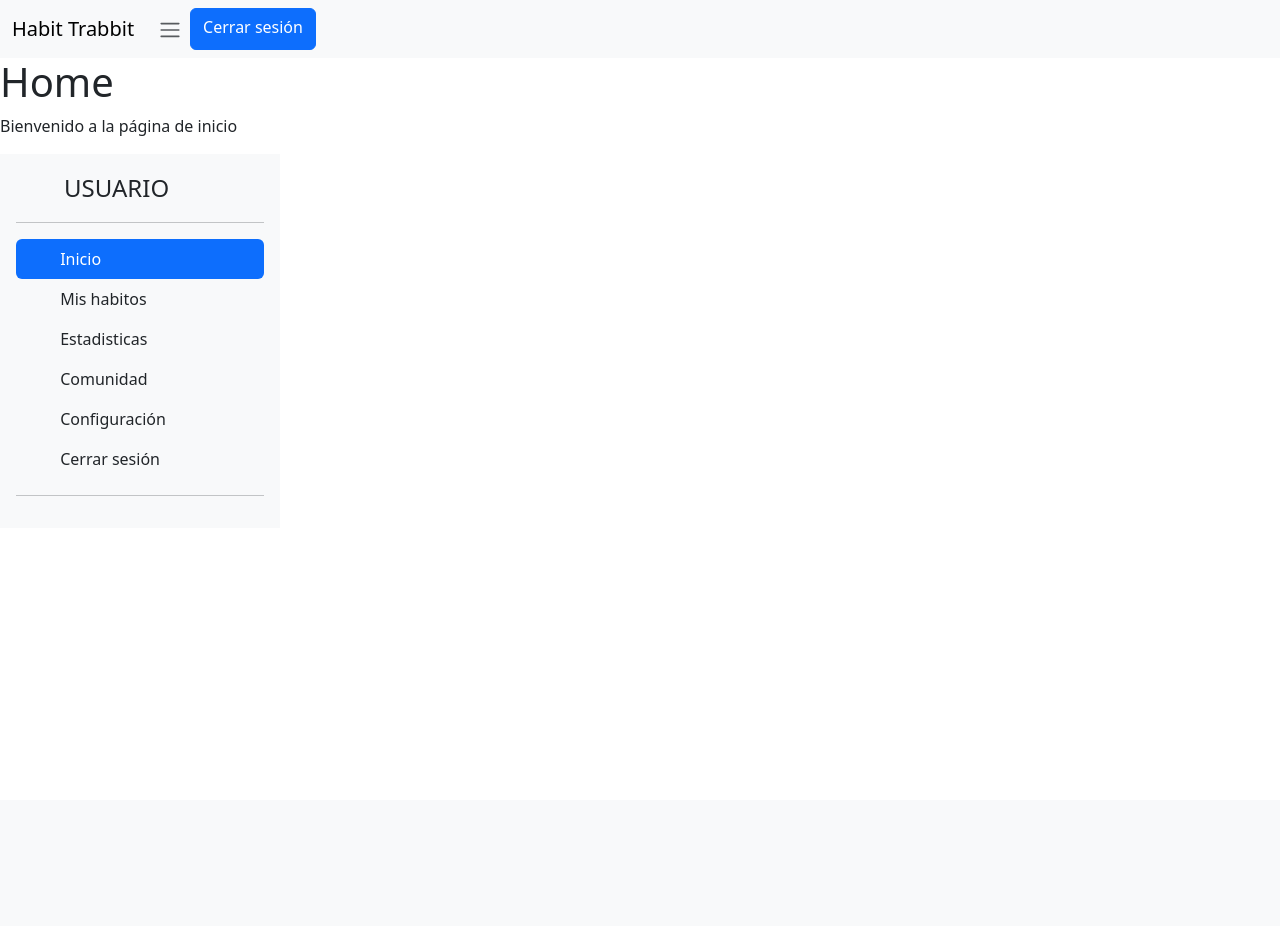
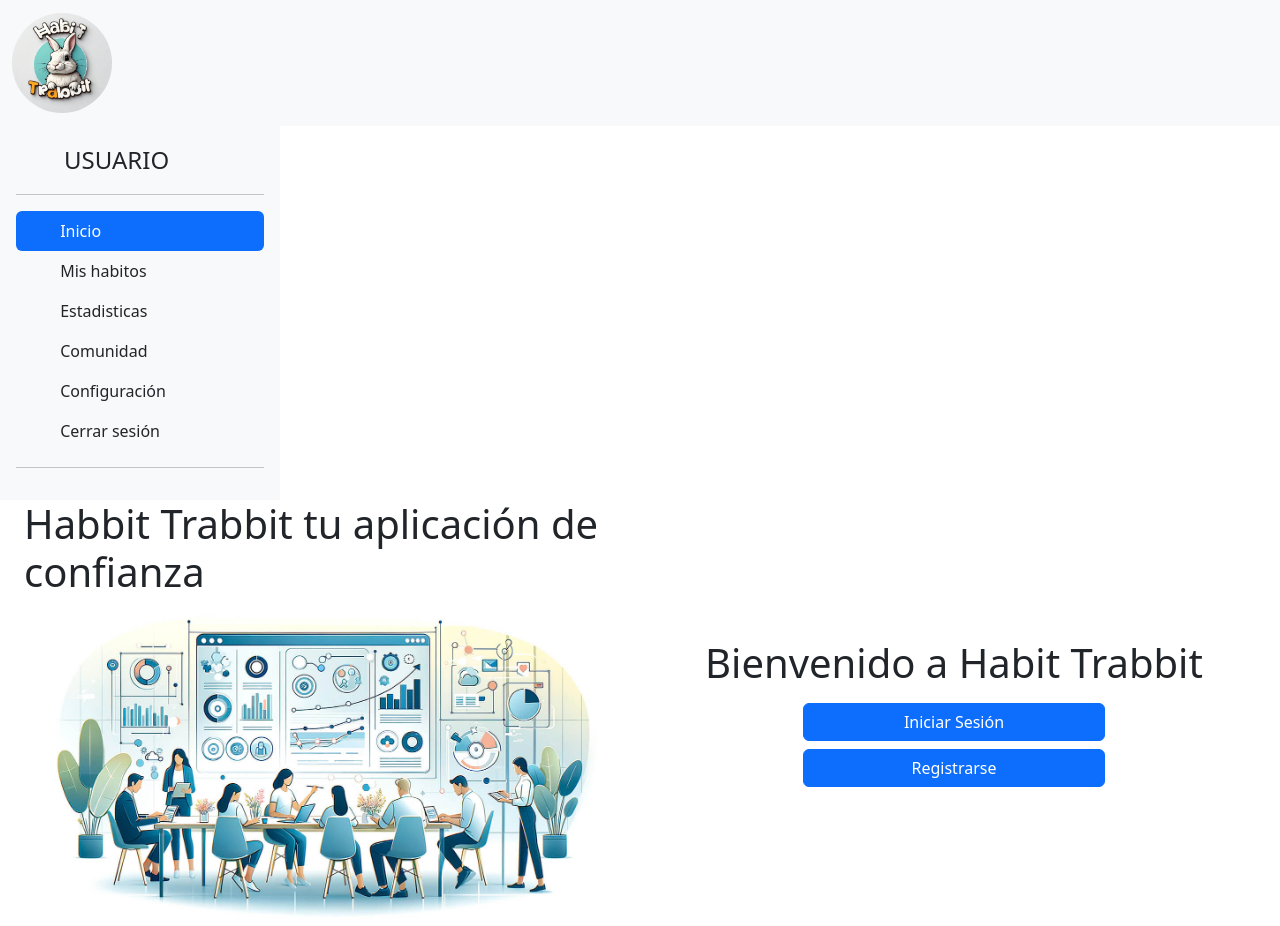
Before and after one commit to rcsrn/HabitTracker, a Django app: page / in a window 1280 px wide. Before the commit the page ends 496 px from the top, so only its background shows below. Run offline with Django 5.2, Linux system fonts and the light colour scheme; the visitor is signed in with stand-in values (Sample User, id 1).

Commit message:
added home page

```diff
--- a/templates/home.html
+++ b/templates/home.html
@@ -1,7 +1,9 @@
+
 {% extends 'base.html' %}
+
+{% load static %}
+
 {% block content %}
-    <h1>Home</h1>
-    <p>Bienvenido a la página de inicio</p>
 
 
     {% if user.is_authenticated %}
@@ -52,8 +54,68 @@
         </ul>
         <hr>
       </div>
-    {% else %}
+      {% else %}
 
-    {% endif %}
+      {% endif %}
 
-{% endblock content %}
+      <div class="container-fluid top">
+
+          <div class="container-fluid left">
+              <h1>
+                  Habbit Trabbit tu aplicación de confianza
+              </h1>
+
+                <img src="{% static 'dashboard.jpg' %}" alt="" id="main-image">
+            </div>
+
+            <div class="container-fluid right">
+                <h1>
+                    Bienvenido a Habit Trabbit
+                </h1>
+
+                <button class="btn btn-primary bienvenida">
+                    Iniciar Sesión
+                </button>
+
+                <button class="btn btn-primary bienvenida">
+                    Registrarse
+                </button>
+            </div>
+        </div>
+
+      <style>
+        .right{
+            width: 50%;
+            display: flex;
+            flex-direction: column;
+            justify-content: center;
+            align-items: center;
+        }
+
+        .left{
+            width: 50%;
+            display: flex;
+            flex-direction: column;
+            justify-content: center;
+            align-items: center;
+        }
+
+        .top{
+            display: flex;
+            flex-direction: row;
+            align-items: center;
+            justify-content: center;
+        }
+
+        .bienvenida{
+            width: 50%;
+            margin-top: 0.5rem;
+        }
+
+
+        #main-image {
+            width: 95%;
+        }
+      </style>
+
+      {% endblock content %}
--- a/templates/navbar.html
+++ b/templates/navbar.html
@@ -1,22 +1,17 @@
+{% load static %}
 
-
-<nav class="navbar navbar-expand-lg bg-body-tertiary">
+  <nav class="navbar navbar-expand-lg bg-body-tertiary">
     <div class="container-fluid">
-      <!-- <a class="navbar-brand" href="#">Habit Trabbit</a> -->
-       <div class="navbar-brand">Habit Trabbit</div>
-      <button class="navbar-toggler" type="button" data-bs-toggle="collapse" data-bs-target="#navbarNavAltMarkup" aria-controls="navbarNavAltMarkup" aria-expanded="false" aria-label="Toggle navigation">
-        <span class="navbar-toggler-icon"></span>
-      </button>
-      <div class="collapse navbar-collapse" id="navbarNavAltMarkup">
-        <div class="navbar-nav">
-          <a class="nav-link active" aria-current="page" href="#"><span class="navbar-toggler-icon"></span> </a>
-          {% if user.is_authenticated %}
-            <a href="/logout" class="btn btn-primary">Cerrar sesión</a>
-          {% else %}
-            <a href="/login" class="btn btn-primary">Iniciar sesión</a>
-            <a href="/registro" class="btn btn-primary">Registrarse</a>
-          {% endif %}
-        </div>
-      </div>
+      <a class="navbar-brand" href="/">
+        <img src="{% static 'habit_trabit_logo.webp' %}" alt="" id="logo">
+      </a>
     </div>
   </nav>
+
+  <style>
+    #logo{
+      border-radius: 50%;
+      width: 100px;
+      height: 100px;
+    }
+  </style>
```
Also changed, not shown: static/dashboard.jpg (added), static/habit_trabit_logo.webp (added).
